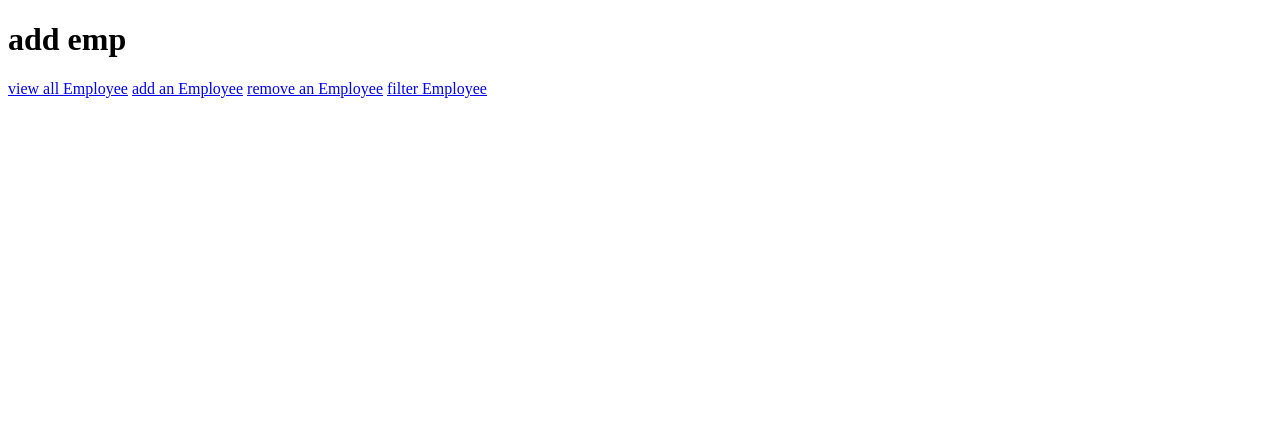
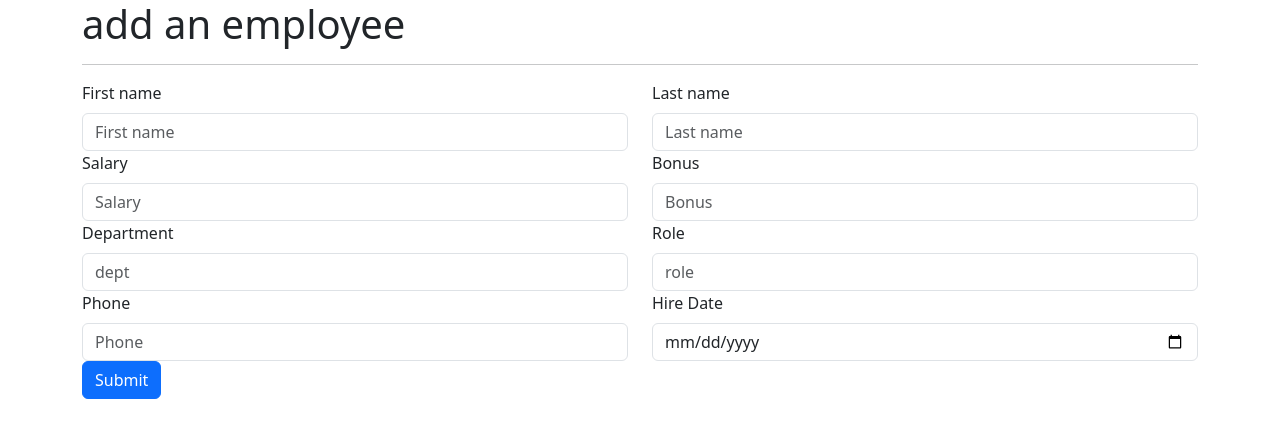
Before and after one commit to sarthakNegi-7777/Payroll_Management_System_Final, a Django app: page /add_emp in a window 1280 px wide. Shown: the top 438 px of the page. Run offline with Django 4.2, Linux system fonts and the light colour scheme.

Commit message:
new employee can be added now

```diff
--- a/Emplyee_app/templates/add_emp.html
+++ b/Emplyee_app/templates/add_emp.html
@@ -3,19 +3,65 @@
 <head>
     <meta charset="UTF-8">
     <meta name="viewport" content="width=device-width, initial-scale=1.0">
+    <link href="https://cdn.jsdelivr.net/npm/bootstrap@5.3.2/dist/css/bootstrap.min.css" rel="stylesheet" integrity="sha384-T3c6CoIi6uLrA9TneNEoa7RxnatzjcDSCmG1MXxSR1GAsXEV/Dwwykc2MPK8M2HN" crossorigin="anonymous">
+
     <title>Document</title>
 </head>
 <body>
 
     <div class="container">
-        <h1>add emp</h1>
-        <a class="btn btn-primary" href="/all_emp" role="button">view  all Employee</a>
-        <a class="btn btn-primary" href="/add_emp" role="button">add an Employee</a>
-        <a class="btn btn-primary" href="/remove_emp" role="button">remove an Employee</a>
-        <a class="btn btn-primary" href="/filter_emp" role="button">filter Employee</a>
+        <h1>add an employee</h1>
+        <hr>
+        <form action="/add_emp" method='post'>
+            {% csrf_token %}
+            <div class="row">
+                <div class="col">
+                    <label for="first_name" class="form-label">First name</label>
+                    <input type="text" id="first_name" name="first_name" value="{{ first_name }}" class="form-control" placeholder="First name" aria-label="First name">
+                </div>
+                <div class="col">
+                    <label for="last_name" class="form-label">Last name</label>
+                    <input type="text" id="last_name" name="last_name" value="{{ last_name }}" class="form-control" placeholder="Last name" aria-label="Last name">
+                </div>
+            </div>
 
+            <div class="row">
+                <div class="col">
+                    <label for="salary" class="form-label">Salary</label>
+                    <input type="number" id="salary" name="salary" value="{{ salary }}" class="form-control" placeholder="Salary" aria-label="Salary">
+                </div>
+                <div class="col">
+                    <label for="bonus" class="form-label">Bonus</label>
+                    <input type="number" id="bonus" name="bonus" value="{{ bonus }}" class="form-control" placeholder="Bonus" aria-label="Bonus">
+                </div>
+            </div>
 
+            <div class="row">
+                <div class="col">
+                    <label for="dept" class="form-label">Department</label>
+                    <input type="number" id="dept" name="dept" value="{{ dept }}" class="form-control" placeholder="dept" aria-label="dept">
+                </div>
+                <div class="col">
+                    <label for="role" class="form-label">Role</label>
+                    <input type="number" id="role" name="role" value="{{ role }}" class="form-control" placeholder="role" aria-label="role">
+                </div>
+            </div>
+
+            <div class="row">
+                <div class="col">
+                    <label for="phone" class="form-label">Phone</label>
+                    <input type="number" id="phone" name="phone" value="{{ phone }}" class="form-control" placeholder="Phone" aria-label="Phone">
+                </div>
+                <div class="col">
+                    <label for="hire_date" class="form-label">Hire Date</label>
+                    <input type="date" id="hire_date" name="hire_date" value="{{ hire_date }}" class="form-control" aria-label="Hire Date">
+                </div>
+            </div>
+
+            <button type="submit" class="btn btn-primary">Submit</button>
+        </form>
     </div>
+
     <script src="https://cdn.jsdelivr.net/npm/bootstrap@5.3.2/dist/js/bootstrap.bundle.min.js" integrity="sha384-C6RzsynM9kWDrMNeT87bh95OGNyZPhcTNXj1NW7RuBCsyN/o0jlpcV8Qyq46cDfL" crossorigin="anonymous"></script>
-  </body>
+</body>
 </html>
--- a/Emplyee_app/templates/all_emp.html
+++ b/Emplyee_app/templates/all_emp.html
@@ -3,13 +3,15 @@
 <head>
     <meta charset="UTF-8">
     <meta name="viewport" content="width=device-width, initial-scale=1.0">
+    <link href="https://cdn.jsdelivr.net/npm/bootstrap@5.3.2/dist/css/bootstrap.min.css" rel="stylesheet" integrity="sha384-T3c6CoIi6uLrA9TneNEoa7RxnatzjcDSCmG1MXxSR1GAsXEV/Dwwykc2MPK8M2HN" crossorigin="anonymous">
+
     <title>Document</title>
 </head>
 <body>
 
     <div class="container">
         <h1>All Employee Details</h1> <hr>
-        <table class="table">
+        <table class="table table-dark table-striped table-bordered border-primary">
             <thead>
               <tr>
                 <th scope="col">#</th>
--- a/Emplyee_app/views.py
+++ b/Emplyee_app/views.py
@@ -1,6 +1,9 @@
 from contextlib import ContextDecorator
-from django.shortcuts import render
+from datetime import datetime
+
+from django.shortcuts import render,HttpResponse
 from .models import Employee,Role,Department
+
 
 from Emplyee_app.models import Employee
 
@@ -9,17 +12,32 @@ def index(request):
     return render(request,'index.html')
 
 def all_emp(request):
-    print("view is called")
     emp = Employee.objects.all()
     context = {
         'emp': emp
     }
-    print(context)
     return render(request,'all_emp.html',context)
 
 
 def add_emp(request):
-    return render(request,'add_emp.html')
+    if request.method == 'POST':
+        first_name = request.POST['first_name']
+        last_name = request.POST['last_name']
+        salary = int(request.POST['salary'])
+        bonus = int(request.POST['bonus'])
+        phone = int(request.POST['phone'])
+        dept = int(request.POST['dept'])
+        role = int(request.POST['role'])
+        new_emp = Employee(first_name=first_name, last_name=last_name, salary=salary, bonus=bonus, phone=phone, dept_id = dept, role_id = role, hire_date=datetime.now())
+        new_emp.save()
+
+        return HttpResponse('Employee added successfully')
+    elif request.method == 'GET':
+        return render(request,'add_emp.html')
+    else:
+        return HttpResponse("an exception occured! Employee not added")
+
+
 def remove_emp(request):
     return render(request,'remove_emp.html')
 def filter_emp(request):
```
Also changed, not shown: db.sqlite3.
